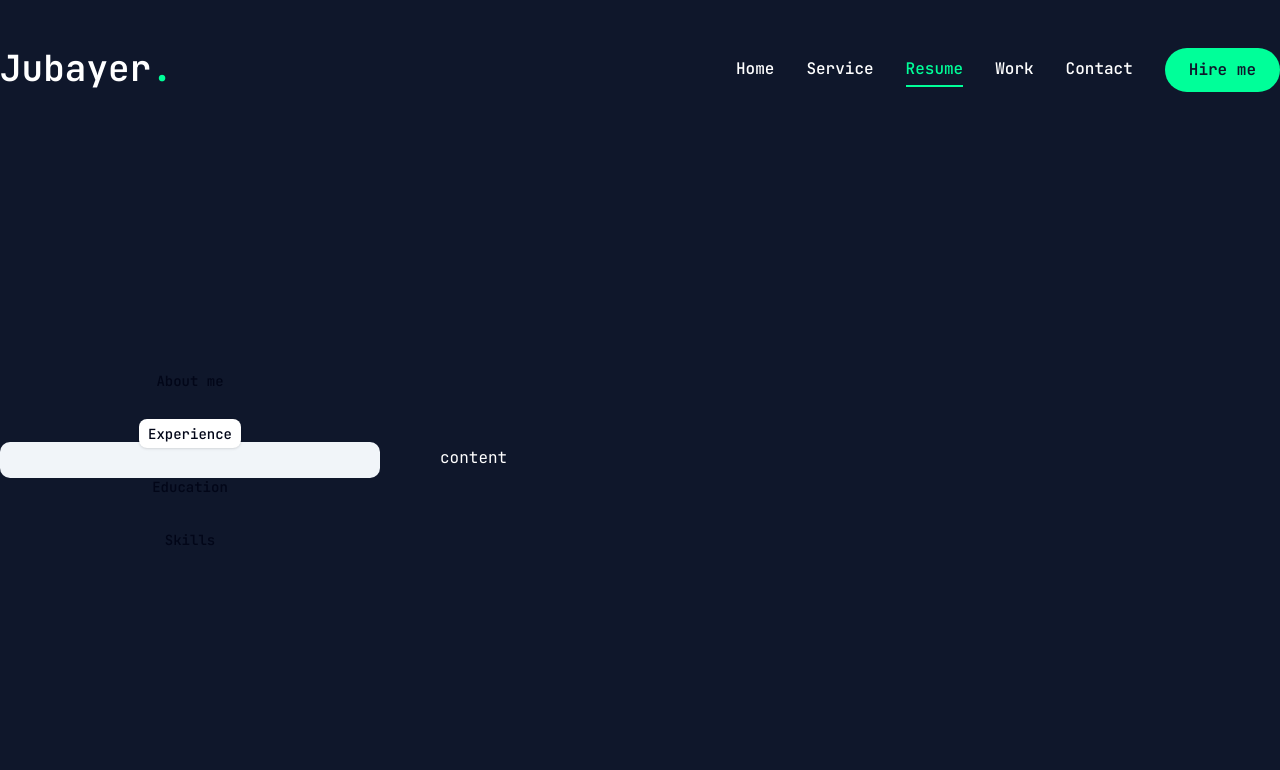
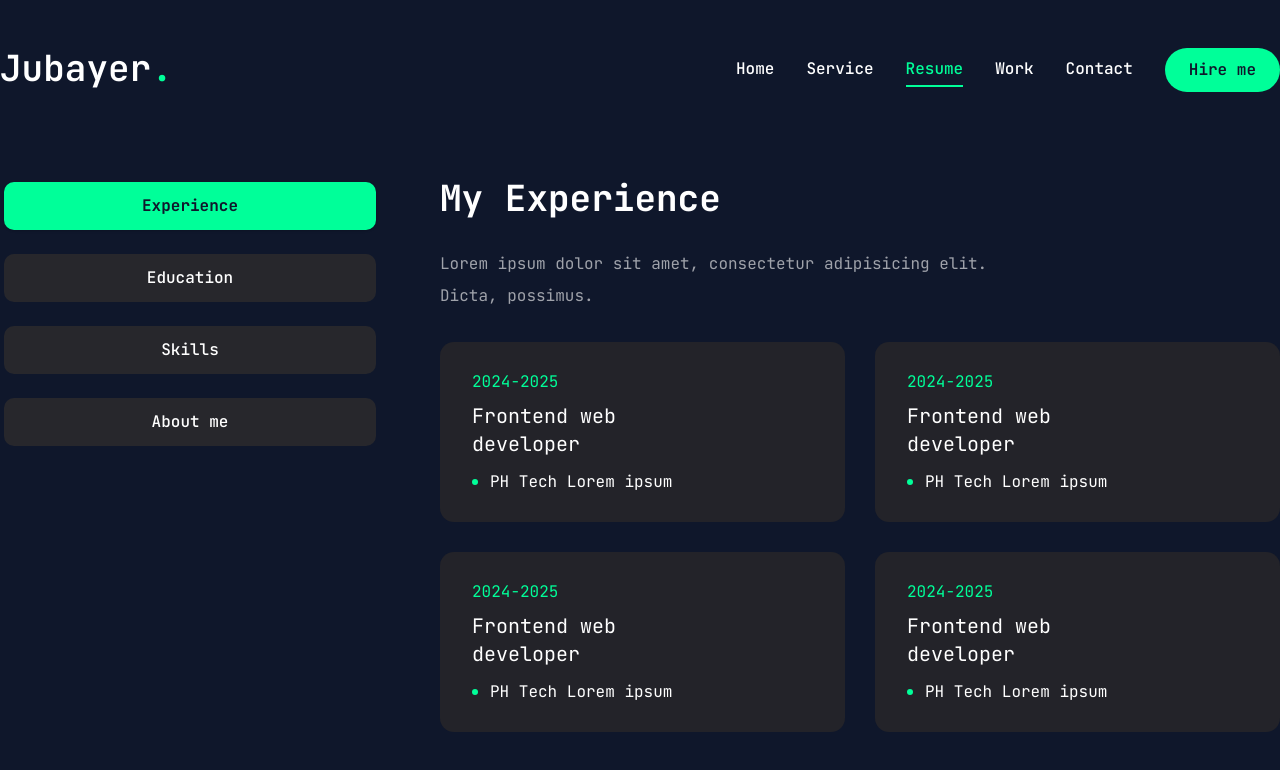
Before and after one commit to jubayer718/next-dev-portfolio, a Next.js app: page /resume in a window 1280 px wide. Shown: the top 770 px of the page. Built offline with nearby package versions, Linux system fonts and the light colour scheme.

Commit message:
resume section almost done

```diff
--- a/src/app/resume/page.jsx
+++ b/src/app/resume/page.jsx
@@ -32,12 +32,12 @@
       fieldValue: "jubayerahmed2462"
     },
     {
+      fieldName: 'Email',
+      fieldValue: "jubayerahmed2462@gmail.com"
+    },
+    {
       fieldName: 'Nationality',
       fieldValue: "Bangladeshi"
-    },
-    {
-      fieldName: 'Email',
-      fieldValue: "jubayerahmed2462@gmail.com"
     },
     {
       fieldName: 'Language',
@@ -50,13 +50,44 @@
   ]
 }
 
-import { Tabs,TabsContent, TabsList, TabsTrigger} from '@/components/ui/tabs';
+import { Tabs, TabsContent, TabsList, TabsTrigger } from '@/components/ui/tabs';
 import { Tooltip, TooltipContent, TooltipProvider, TooltipTrigger } from '@/components/ui/tooltip';
-import {ScrollArea} from '@/components/ui/scroll-area'
-import {motion} from 'framer-motion'
+import { ScrollArea } from '@/components/ui/scroll-area'
+import { motion } from 'framer-motion'
+
 
 //experience Data
 // TODO
+
+const experience = {
+
+  title: "My Experience",
+  description: "Lorem ipsum dolor sit amet, consectetur adipisicing elit. Dicta, possimus.",
+
+  item: [
+    {
+      position: "Frontend web developer",
+      duration: "2024-2025",
+      company: "PH Tech Lorem ipsum"
+    },
+    {
+      position: "Frontend web developer",
+      duration: "2024-2025",
+      company: "PH Tech Lorem ipsum"
+    },
+    {
+      position: "Frontend web developer",
+      duration: "2024-2025",
+      company: "PH Tech Lorem ipsum"
+    },
+    {
+      position: "Frontend web developer",
+      duration: "2024-2025",
+      company: "PH Tech Lorem ipsum "
+    },
+  ]
+}
+
 
 //Education DAta
 const education = {
@@ -67,7 +98,7 @@
     {
       institution: "Programming Hero",
       degree: "Complete Web Development Bootcamp",
-      duration:"2024"
+      duration: "2024"
     },
   ]
 }
@@ -87,7 +118,7 @@
       name: "css 3"
     },
     {
-      icon: < FaJs/>,
+      icon: < FaJs />,
       name: "Javascript"
     },
     {
@@ -95,15 +126,15 @@
       name: "React.js"
     },
     {
-      icon: <SiNextdotjs/>,
+      icon: <SiNextdotjs />,
       name: "Next.js"
     },
     {
-      icon: <SiTailwindcss/>,
+      icon: <SiTailwindcss />,
       name: "Tailwind.css"
     },
     {
-      icon: <FaNode/>,
+      icon: <FaNode />,
       name: "Node.js"
     },
   ]
@@ -125,18 +156,134 @@
     >
       <div className='container mx-auto'>
         <Tabs defaultValue="experience"
-        className="flex flex-col xl:flex-row gap-[60px]"
+          className="flex flex-col xl:flex-row gap-[60px]"
         >
           <TabsList className="flex flex-col w-full max-w-[380px] mx-auto xl:mx-0 gap-6">
-            <TabsTrigger value="about">About me</TabsTrigger>
             <TabsTrigger value="experience">Experience</TabsTrigger>
             <TabsTrigger value="education">Education</TabsTrigger>
             <TabsTrigger value="skills">Skills</TabsTrigger>
+            <TabsTrigger value="about">About me</TabsTrigger>
           </TabsList>
 
           {/* content */}
-          <div>
-            content
+          <div className='min-h-[70vh] w-full'>
+
+            {/* experience */}
+            <TabsContent value="experience" className="w-full">
+              <div className='flex flex-col gap-[30px] text-center xl:text-left'>
+                <h3 className='text-4xl font-bold'>{experience.title}</h3>
+                <p className='max-w-[600px] text-white/60 mx-auto xl:mx-0'>{experience.description}</p>
+                <ScrollArea
+                  className="h-[400px]"
+
+                >
+                  <ul className='grid grid-cols-1  lg:grid-cols-2 gap-[30px]'>
+                    {experience.item.map((expe, index) => {
+                      return (<li key={index}
+                        className='bg-[#232329] h-auto py-6 px-8 rounded-xl flex flex-col justify-center items-center lg:items-start gap-1'
+                      >
+                        <span className='text-[#00ff99]'>{expe.duration}</span>
+                        <h3 className='text-xl max-w-[260px] min-h-[60px] text-center lg:text-left'>{expe.position}</h3>
+                        <div className='flex items-center gap-3'>
+                          {/* dot */}
+                          <span className='w-[6px] h-[6px] rounded-full bg-[#00ff99]'></span>
+                          <p className=''>{expe.company}</p>
+                        </div>
+
+                      </li>
+
+                      )
+                    })}
+                  </ul>
+
+                </ScrollArea>
+              </div>
+
+            </TabsContent>
+
+
+            {/* education */}
+            <TabsContent value="education" className="w-full">
+              <div className='flex flex-col gap-[30px] text-center xl:text-left'>
+                <h3 className='text-4xl font-bold'>{education.title}</h3>
+                <p className='max-w-[600px] text-white/60 mx-auto xl:mx-0'>{education.description}</p>
+                <ScrollArea
+                  className="h-[400px]"
+
+                >
+                  <ul className='grid grid-cols-1  lg:grid-cols-2 gap-[30px]'>
+                    {education.item.map((edu, index) => {
+                      return (<li key={index}
+                        className='bg-[#232329] h-auto py-6 px-8 rounded-xl flex flex-col justify-center items-center lg:items-start gap-1'
+                      >
+                        <span className='text-[#00ff99]'>{edu.duration}</span>
+                        <h3 className='text-xl max-w-[260px] min-h-[60px] text-center lg:text-left'>{edu.degree}</h3>
+                        <div className='flex items-center gap-3'>
+                          {/* dot */}
+                          <span className='w-[6px] h-[6px] rounded-full bg-[#00ff99]'></span>
+                          <p className=''>{edu.institution}</p>
+                        </div>
+
+                      </li>
+
+                      )
+                    })}
+                  </ul>
+
+                </ScrollArea>
+              </div>
+
+            </TabsContent>
+            {/* skills */}
+            <TabsContent value="skills" className="w-full h-full">
+              <div className='flex flex-col gap-[30px]'>
+                <div className='flex flex-col gap-[30px] text-center xl:text-left'>
+                  <h3 className='text-4xl font-bold'>{skills.title}</h3>
+                  <p className='max-w-[600px] text-white/60 mx-auto xl:mx-0'>{ skills.description}</p>
+                </div>
+                <ul className='grid grid-cols-2 gap-4 sm:grid-cols-3 md:grid-cols-4 xl:gap-[30px]'>
+                  {skills.skillList.map((skill, index) => {
+                    return (
+                      <li key={index}>
+                        <TooltipProvider delayDuration={100}>
+                          <Tooltip>
+                            <TooltipTrigger className="w-full h-[150px] bg-[#232329] rounded-xl flex justify-center items-center group">
+                              <div className='text-6xl group-hover:text-[#00ff99] transition-all duration-300 '>
+                              {skill.icon}
+                             </div>
+
+                            </TooltipTrigger>
+                            <TooltipContent>
+                             <p className='capitalize'> {skill.name}</p>
+                            </TooltipContent>
+                          </Tooltip>
+                       </TooltipProvider>
+
+                      </li>
+                    )
+                  })
+                  }
+                </ul>
+
+              </div>
+            </TabsContent>
+            {/* about */}
+            <TabsContent value="about" className="w-full text-center lg:text-left">
+              <div className='flex flex-col gap-[30px]'>
+                <h3 className='text-4xl font-bold'>{ about.title}</h3>
+                <p className='max-w-[600px] mx-auto xl:mx-0 text-white/60'>{ about.description}</p>
+              </div>
+              <ul className='grid grid-cols-1 xl:grid-cols-2 gap-y-6 max-w-[630px] mx-auto xl:mx-0'>
+                {about.info.map((information, index) => {
+                  return (
+                    <li key={index} className='flex items-center justify-center xl:justify-start gap-3'>
+                    <span className='text-white/70'>  {information.fieldName}:</span>
+                     <span className='text-xl'> {information.fieldValue}</span>
+                    </li>
+                  )
+                })}
+              </ul>
+            </TabsContent>
           </div>
 
         </Tabs>
--- a/src/components/ui/scroll-area.jsx
+++ b/src/components/ui/scroll-area.jsx
@@ -43,7 +43,7 @@
       {...props}>
       <ScrollAreaPrimitive.ScrollAreaThumb
         data-slot="scroll-area-thumb"
-        className="bg-border relative flex-1 rounded-full" />
+        className="bg-[#00ff99] relative flex-1 rounded-full" />
     </ScrollAreaPrimitive.ScrollAreaScrollbar>
   );
 }
--- a/src/components/ui/tabs.jsx
+++ b/src/components/ui/tabs.jsx
@@ -25,7 +25,7 @@
     <TabsPrimitive.List
       data-slot="tabs-list"
       className={cn(
-        "bg-muted text-muted-foreground inline-flex h-9 w-fit items-center justify-center rounded-lg p-[3px]",
+        "inline-flex h-auto rounded-md p-1 text-primary",
         className
       )}
       {...props} />
@@ -40,7 +40,7 @@
     <TabsPrimitive.Trigger
       data-slot="tabs-trigger"
       className={cn(
-        "data-[state=active]:bg-background dark:data-[state=active]:text-foreground focus-visible:border-ring focus-visible:ring-ring/50 focus-visible:outline-ring dark:data-[state=active]:border-input dark:data-[state=active]:bg-input/30 text-foreground dark:text-muted-foreground inline-flex h-[calc(100%-1px)] flex-1 items-center justify-center gap-1.5 rounded-md border border-transparent px-2 py-1 text-sm font-medium whitespace-nowrap transition-[color,box-shadow] focus-visible:ring-[3px] focus-visible:outline-1 disabled:pointer-events-none disabled:opacity-50 data-[state=active]:shadow-sm [&_svg]:pointer-events-none [&_svg]:shrink-0 [&_svg:not([class*='size-'])]:size-4",
+        "inline-flex items-center w-full bg-[#27272c] justify-center whitespace-nowrap text-white rounded-lg p-3 text-base font-medium ring-offset-white transition-all disabled:pointer-events-none disabled:opacity-50 data-[state=active]:bg-[#00ff99] data-[state=active]:text-primary data-[state=active]:font-bold data-[state=active]:shadow-sm",
         className
       )}
       {...props} />
@@ -54,7 +54,7 @@
   return (
     <TabsPrimitive.Content
       data-slot="tabs-content"
-      className={cn("flex-1 outline-none", className)}
+      className={cn("min-h-[480px] flex-1 outline-none", className)}
       {...props} />
   );
 }
--- a/src/components/ui/tooltip.jsx
+++ b/src/components/ui/tooltip.jsx
@@ -40,7 +40,7 @@
         data-slot="tooltip-content"
         sideOffset={sideOffset}
         className={cn(
-          "bg-primary text-primary-foreground animate-in fade-in-0 zoom-in-95 data-[state=closed]:animate-out data-[state=closed]:fade-out-0 data-[state=closed]:zoom-out-95 data-[side=bottom]:slide-in-from-top-2 data-[side=left]:slide-in-from-right-2 data-[side=right]:slide-in-from-left-2 data-[side=top]:slide-in-from-bottom-2 z-50 w-fit origin-(--radix-tooltip-content-transform-origin) rounded-md px-3 py-1.5 text-xs text-balance",
+          "bg-white/90 text-black   animate-in fade-in-0 zoom-in-95 data-[state=closed]:animate-out data-[state=closed]:fade-out-0 data-[state=closed]:zoom-out-95 data-[side=bottom]:slide-in-from-top-2 data-[side=left]:slide-in-from-right-2 data-[side=right]:slide-in-from-left-2 data-[side=top]:slide-in-from-bottom-2 z-50 w-fit origin-(--radix-tooltip-content-transform-origin) rounded-md px-3 py-1.5 text-xs text-balance",
           className
         )}
         {...props}>
```
Also changed, not shown: public/assets/photo.png.
